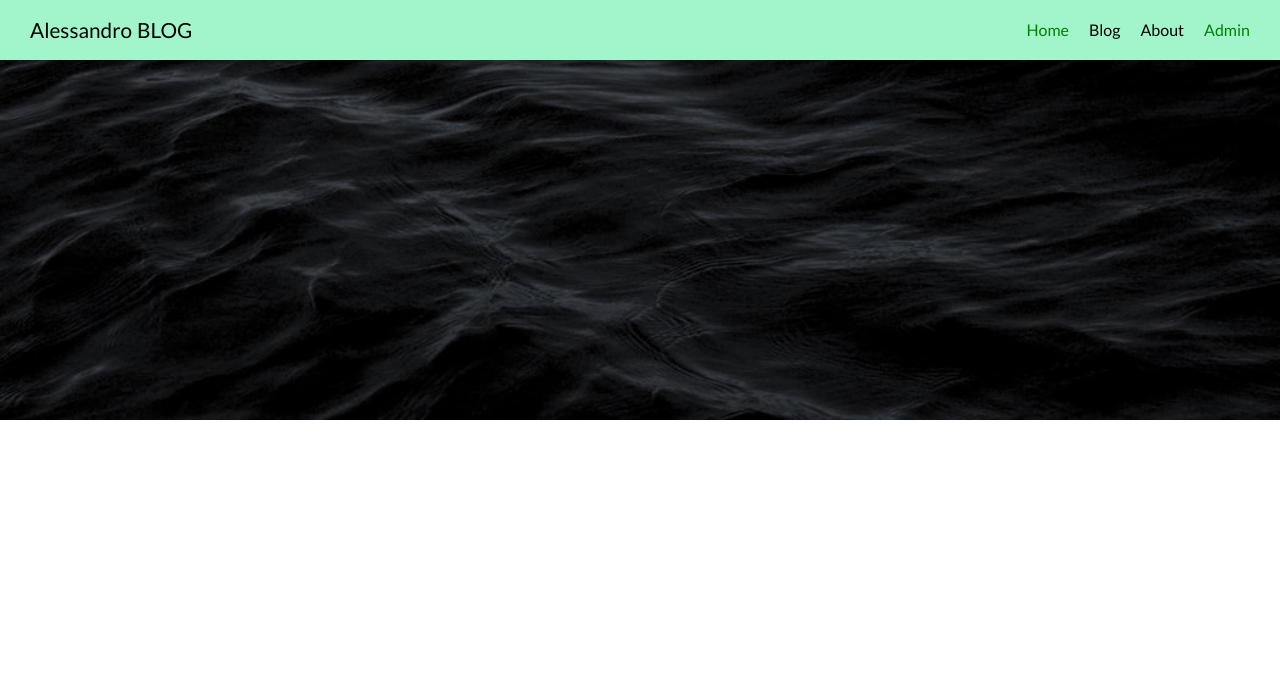
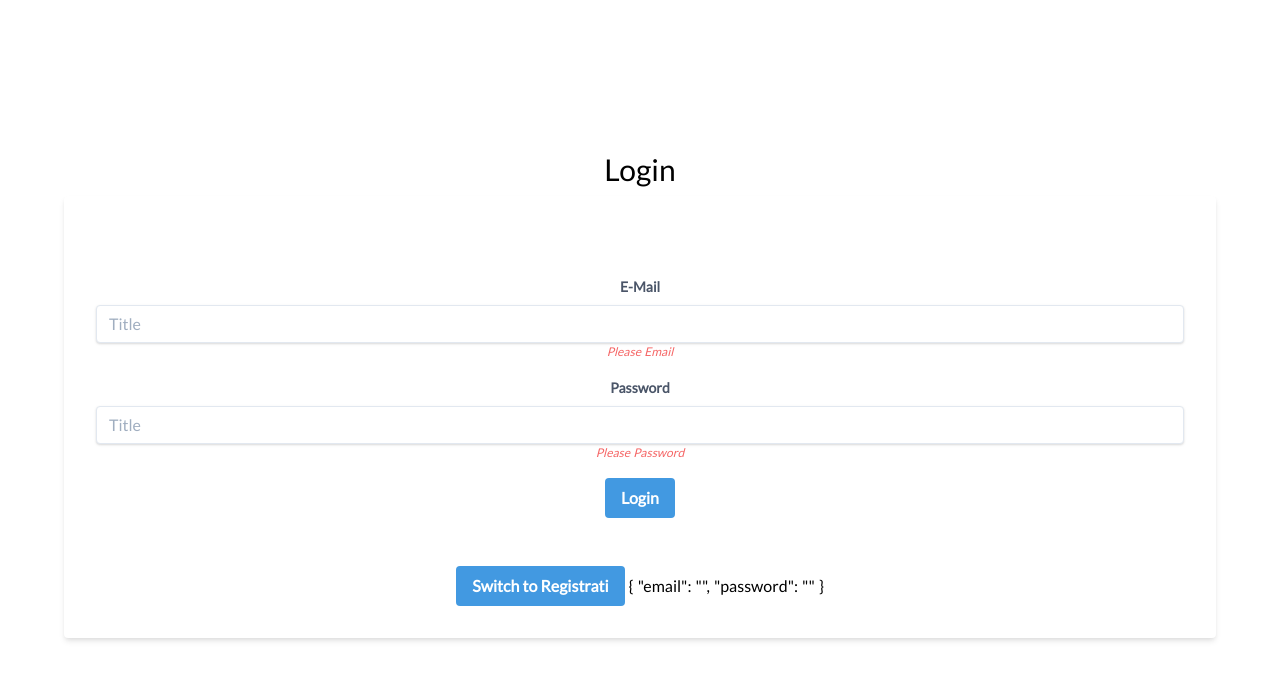
Before and after one commit to sylar9696/blog, a Nuxt app: page /admin/auth in a window 1280 px wide. Shown: the top 680 px of the page. Built offline with nearby package versions, Linux system fonts and the light colour scheme.

Commit message:
Add Auth page With registration or login form

```diff
--- a/components/Admin/PostForm.vue
+++ b/components/Admin/PostForm.vue
@@ -78,6 +78,7 @@ export default {
     },
     data(){
         return {
+            /* Questa regola è scritta in ES6 e permette di creare un ogetto post con le informazioni in ingresso del form oppure di creare un ogetto con i campi vuoti se non vengono compilati */
             newPost : this.post ? { ...this.post } :
             {
                 id : '',
--- a/components/Navigator/Header.vue
+++ b/components/Navigator/Header.vue
@@ -13,6 +13,7 @@
         <li class="nav-item"><nuxt-link to="/posts">Blog</nuxt-link></li>
         <li class="nav-item"><nuxt-link to="/about">About</nuxt-link></li>
         <li class="nav-item"><nuxt-link to="/admin">Admin</nuxt-link></li>
+        <li class="nav-item"><nuxt-link to="/admin/auth">Auth</nuxt-link></li>
       </ul>
     </div>
   </header>
--- a/layouts/admin.vue
+++ b/layouts/admin.vue
@@ -5,7 +5,7 @@
   <div>
 
     <!-- Inserisco il container preso dal tema di tailwind -->
-    <div class="container px-4 md:px-0 max-w-6xl mx-auto -mt-32">
+    <div class="container px-4 md:px-0 max-w-6xl mx-auto mt-32">
       <Nuxt />
     </div>
   </div>
--- a/pages/admin/auth/index.vue
+++ b/pages/admin/auth/index.vue
@@ -0,0 +1,72 @@
+<!-- Stile pagina di Autenticazione -->
+
+<template>
+    <div class="admin-auth-page">
+        <p class="mt-14 text-3xl">{{ isLogin ? 'Login' : 'Registrati' }}</p>
+        <div class="bg-white shadow-md rounded px-8 pt-20 pb-8 mb-4 mt-1">
+            <!--<form class="w-64 inline-block">-->
+
+                <!-- Inserisco un form per la richiesta di una mail -->
+                <div class="mb-4">
+                    <label class="block text-gray-700 text-sm font-bold mb-2" for="title">
+                        E-Mail
+                    </label>
+                    <!-- Aggancio con il v-model il campo email -->
+                    <input v-model="user.email" class="shadow appearance-none border rounded w-full py-2 px-3 text-gray-700 leading-tight focus:outline-none focus:shadow-outline"
+                        id="title" type="email" placeholder="Title">
+                        <p class="text-red-500 text-xs italic">Please Email</p>
+                </div>
+
+                <!-- Inserisco un form per la richiesta di una password -->
+                <div class="mb-4">
+                    <label class="block text-gray-700 text-sm font-bold mb-2" for="title">
+                        Password
+                    </label>
+                    <!-- Aggancio con il v-model il campo password -->
+                    <input v-model="user.password" class="shadow appearance-none border rounded w-full py-2 px-3 text-gray-700 leading-tight focus:outline-none focus:shadow-outline"
+                        id="title" type="password" placeholder="Title">
+                        <p class="text-red-500 text-xs italic">Please Password</p>
+                </div>
+
+                <!-- Inserisco un button che ti fa visualizzare o Login o Registrati a seconda di cosa devi fare grazie alla variabile isLogin se è true o false -->
+                <!-- Quando si preme il button di Invia, si attiva il return con i dati dello user compilati si manda un console log grazie al method con i dati compilati -->
+                <button @click="invia" class="bg-blue-500 hover:bg-blue-700 text-white font-bold py-2 px-4 rounded">
+                    {{ isLogin ? 'Login' : 'Registrati' }}
+                </button>
+            <!--</form>-->
+            <br><br><br>
+            <!-- Button che cambia da login a registrazione in base a quello che l'utente deve fare -->
+            <button class="bg-blue-500 hover:bg-blue-700 text-white font-bold py-2 px-4 rounded" @click="changeLogin">Switch to {{ isLogin ? 'Registrati' : 'Login' }}</button>
+            {{ user }}
+        </div>
+    </div>
+</template>
+
+<script>
+
+export default {
+    name: 'AdminAuthPage',
+    components: {
+    },
+    data() {
+        return {
+        isLogin: true,
+        /* I due campi email e password sono agganciati grazie al v-model */
+        user : {
+            email : '',
+            password : ''
+        }
+        }
+    },
+    methods :{
+        /* Questo method changeLogin permette di switcchare tra true o false lo stato di isLogin ma si aggancia poi al button chiamato "switch to" */
+        changeLogin(){
+            this.isLogin = !this.isLogin;
+        },
+        invia(){
+            console.log(this.user);
+        }
+    },
+    layout: 'admin'
+}
+</script>
--- a/pages/admin/post/_postId/index.vue
+++ b/pages/admin/post/_postId/index.vue
@@ -0,0 +1,45 @@
+<!-- Pagina di modifca del singolo post in base al suo id grazie al button Edit nella pagina Admin -->
+
+<template>
+    <div>
+        <!-- Aggiungo utilizzando i params di vue la possibilità di scrivere il numero del post corretto -->
+        <p class="text-black font-extrabold text-3xl md:text-5xl">Edit Post : {{ $route.params.postId }}</p>
+            <PostForm :post="editPost" />
+            <p class="text-center text-gray-500 text-xs">
+                &copy;2019 Acme Corp. All rights reserved.
+            </p>
+    </div>
+</template>
+
+
+<script>
+import PostForm from '~/components/Admin/PostForm.vue'
+
+export default {
+    components: {
+        PostForm
+    },
+    data(){
+        return {
+            editPost : {
+                id : '',
+                title : '',
+                description : '',
+                thumbnail : '',
+                userImg : '',
+                timeToRead : '1 MIN READ',
+                tail : '1/3',
+            }
+        }
+    },
+    methods : {
+        save(){
+        console.log(this.newPost)
+        },
+        cancel(){
+        this.$router.push('/admin');
+        }
+    },
+        layout : 'admin'
+}
+</script>
```
Lines whose indentation alone changed are shown as unchanged.
